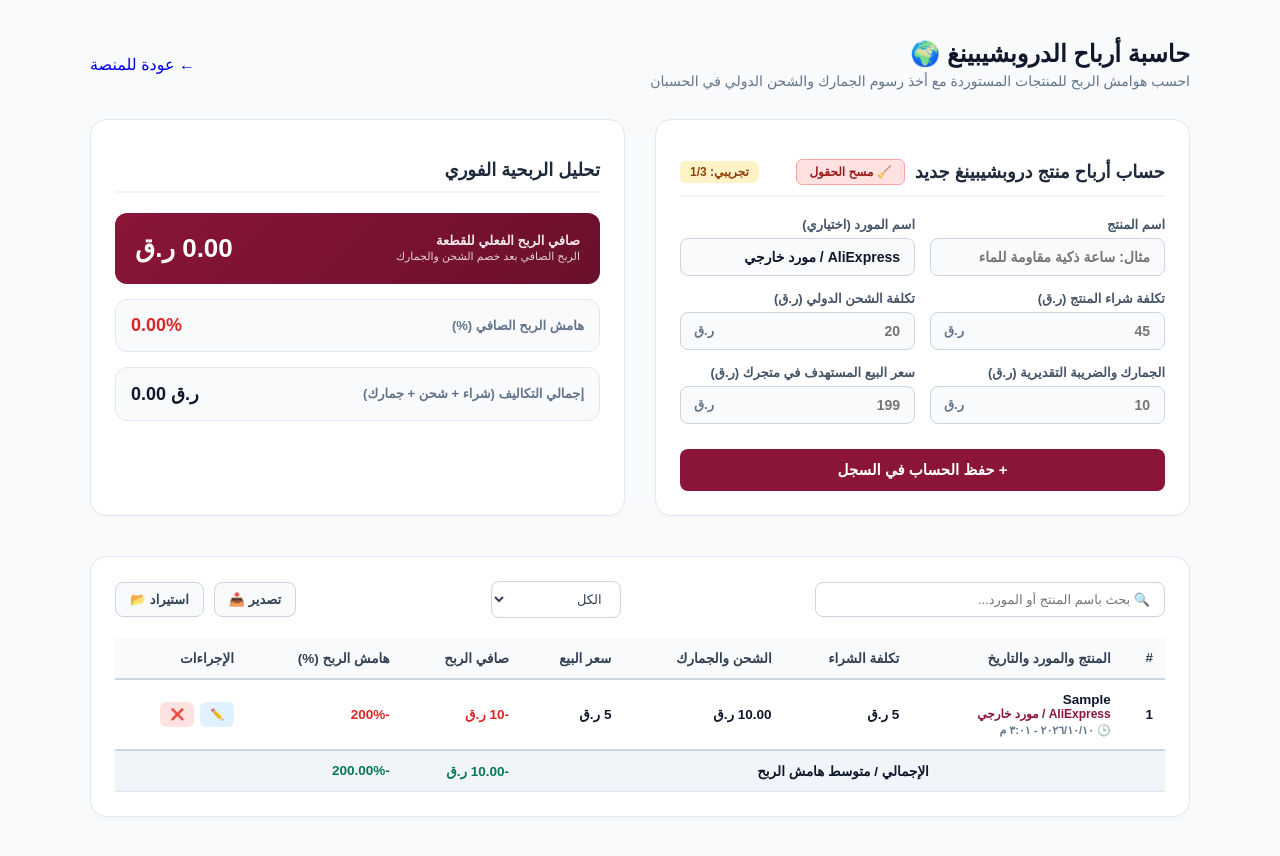
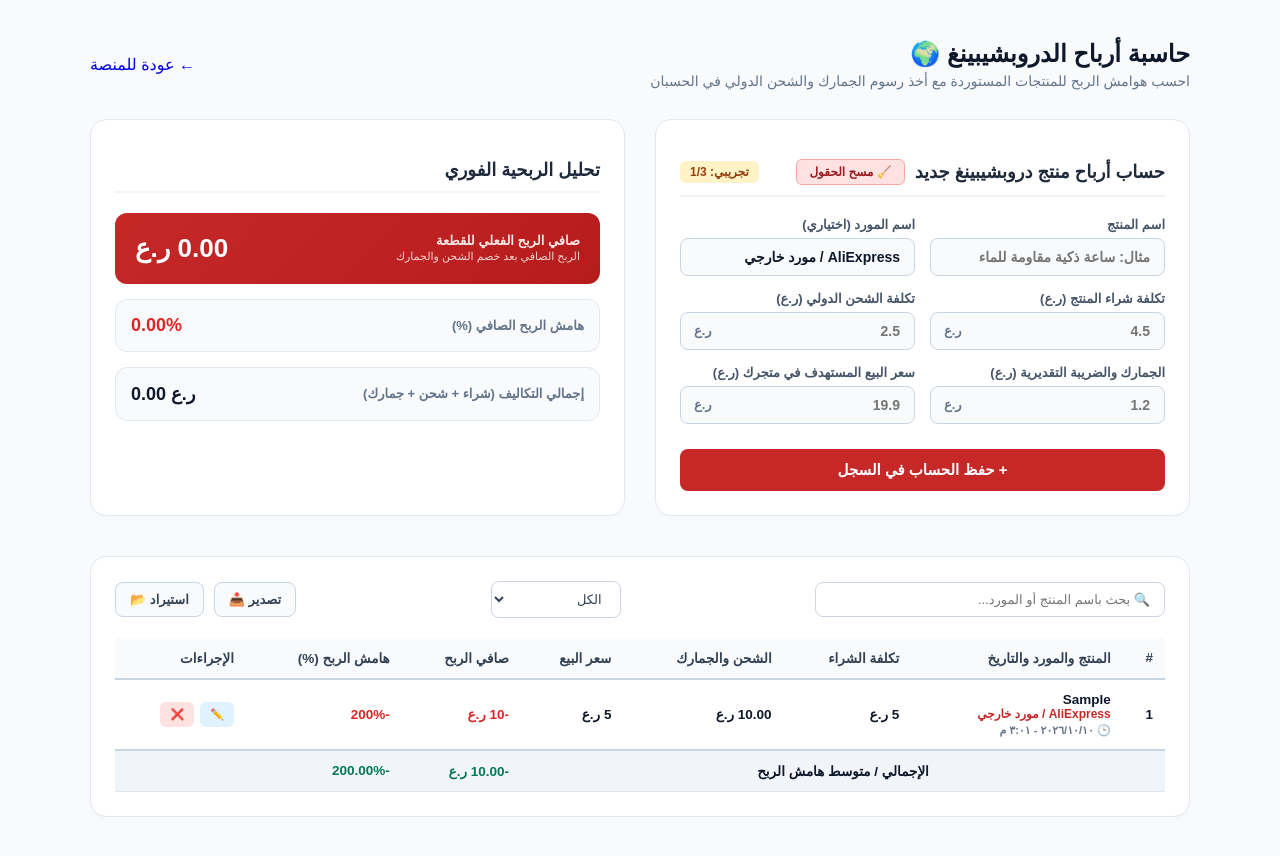
Before and after one commit to engaziasa-lang/engazia-app, a Next.js app: page /hub/om/dropshipping in a window 1280 px wide. Both pictures are taken after typing "Sample", "5", "5", "5", "5" into the empty fields and a click on the button "+ حفظ الحساب في السجل". Built offline with nearby package versions, Linux system fonts and the light colour scheme.

Commit message:
Update page.tsx

```diff
--- a/app/hub/om/dropshipping/page.tsx
+++ b/app/hub/om/dropshipping/page.tsx
@@ -14,10 +14,10 @@ interface DropshipItem {
   netProfit: number;
   profitMarginPercent: number;
   createdAt?: string;
-  timestamp?: number; // تمت الإضافة للفرز الزمني
+  timestamp?: number;
 }
 
-export default function DropshippingCalculatorQA() {
+export default function DropshippingCalculatorOM() {
   const [lang, setLang] = useState<'ar' | 'en'>('ar');
   const [productName, setProductName] = useState<string>('');
   const [supplierName, setSupplierName] = useState<string>('');
@@ -28,7 +28,7 @@ export default function DropshippingCalculatorQA() {
 
   const [items, setItems] = useState<DropshipItem[]>([]);
   const [searchQuery, setSearchQuery] = useState<string>('');
-  const [dateFilter, setDateFilter] = useState<string>('all'); // الفرز الزمني
+  const [dateFilter, setDateFilter] = useState<string>('all');
   const [editingId, setEditingId] = useState<string | null>(null);
 
   const [isClient, setIsClient] = useState(false);
@@ -38,22 +38,20 @@ export default function DropshippingCalculatorQA() {
 
   useEffect(() => {
     setIsClient(true);
-    setIsActivated(!!localStorage.getItem('merchant_license_key_qa'));
+    setIsActivated(!!localStorage.getItem('merchant_license_key_om'));
 
-    // قراءة اللغة من الصفحة الرئيسية
     const savedLang = localStorage.getItem('seerk_global_lang') as 'ar' | 'en';
     if (savedLang) {
       setLang(savedLang);
     }
 
-    // ضبط المورد الافتراضي حسب اللغة
     if (savedLang === 'en') {
       setSupplierName('AliExpress / External Supplier');
     } else {
       setSupplierName('AliExpress / مورد خارجي');
     }
 
-    const saved = localStorage.getItem('seerk_qa_dropshipping_items');
+    const saved = localStorage.getItem('seerk_om_dropshipping_items');
     if (saved) {
       try { setItems(JSON.parse(saved)); } catch (e) { }
     }
@@ -61,7 +59,7 @@ export default function DropshippingCalculatorQA() {
 
   const saveToLocalStorage = (newItems: DropshipItem[]) => {
     setItems(newItems);
-    localStorage.setItem('seerk_qa_dropshipping_items', JSON.stringify(newItems));
+    localStorage.setItem('seerk_om_dropshipping_items', JSON.stringify(newItems));
   };
 
   const cost = typeof productCost === 'number' ? productCost : 0;
@@ -73,7 +71,6 @@ export default function DropshippingCalculatorQA() {
   const netProfit = price - totalCost;
   const profitMarginPercent = price > 0 ? (netProfit / price) * 100 : 0;
 
-  // قاموس الترجمة الفوري
   const t = {
     ar: {
       back: '← عودة للمنصة',
@@ -91,7 +88,7 @@ export default function DropshippingCalculatorQA() {
       shippingCost: 'تكلفة الشحن الدولي',
       customs: 'الجمارك والضريبة التقديرية',
       sellPrice: 'سعر البيع المستهدف في متجرك',
-      currency: 'ر.ق',
+      currency: 'ر.ع',
       saveBtnNew: '+ حفظ الحساب في السجل',
       saveBtnEdit: '💾 حفظ التعديلات',
       analysisTitle: 'تحليل الربحية الفوري',
@@ -149,7 +146,7 @@ export default function DropshippingCalculatorQA() {
       shippingCost: 'International Shipping Cost',
       customs: 'Estimated Customs & VAT',
       sellPrice: 'Target Selling Price in Store',
-      currency: 'QAR',
+      currency: 'OMR',
       saveBtnNew: '+ Save to Log',
       saveBtnEdit: '💾 Save Changes',
       analysisTitle: 'Instant Profitability Analysis',
@@ -218,7 +215,7 @@ export default function DropshippingCalculatorQA() {
 
     const now = new Date();
     const timeOptions: Intl.DateTimeFormatOptions = { hour: 'numeric', minute: 'numeric', hour12: true };
-    const localeStr = lang === 'ar' ? 'ar-QA' : 'en-QA';
+    const localeStr = lang === 'ar' ? 'ar-OM' : 'en-OM';
     const formattedDate = `${now.toLocaleDateString(localeStr)} - ${now.toLocaleTimeString(localeStr, timeOptions)}`;
 
     if (editingId) {
@@ -252,7 +249,7 @@ export default function DropshippingCalculatorQA() {
         createdAt: formattedDate,
         timestamp: now.getTime()
       };
-      saveToLocalStorage([newItem, ...items]); // حفظ الجديد في الأعلى
+      saveToLocalStorage([newItem, ...items]);
       alert(text.alerts.saveSuccess);
     }
 
@@ -277,7 +274,6 @@ export default function DropshippingCalculatorQA() {
     }
   };
 
-  // فلترة النتائج بناءً على البحث والفرز الزمني
   const filteredItems = items.filter(item => {
     const matchesSearch = item.productName.toLowerCase().includes(searchQuery.toLowerCase()) ||
                           item.supplierName.toLowerCase().includes(searchQuery.toLowerCase());
@@ -299,7 +295,6 @@ export default function DropshippingCalculatorQA() {
     return matchesSearch && matchesDate;
   });
 
-  // تحديث المجاميع لتعكس البيانات المفلترة فقط
   const totalProfitSum = filteredItems.reduce((acc, curr) => acc + curr.netProfit, 0);
   const avgMargin = filteredItems.length > 0 ? filteredItems.reduce((acc, curr) => acc + curr.profitMarginPercent, 0) / filteredItems.length : 0;
 
@@ -374,7 +369,7 @@ export default function DropshippingCalculatorQA() {
     const url = URL.createObjectURL(blob);
     const link = document.createElement("a");
     link.setAttribute("href", url);
-    link.setAttribute("download", `enjazya_qa_dropshipping_profits_${dateFilter}.xls`);
+    link.setAttribute("download", `enjazya_om_dropshipping_profits_${dateFilter}.xls`);
     document.body.appendChild(link);
     link.click();
     document.body.removeChild(link);
@@ -433,14 +428,14 @@ export default function DropshippingCalculatorQA() {
         .input-wrapper { position: relative; display: flex; align-items: center; width: 100%; }
         .input-wrapper input { width: 100%; padding: 10px 14px; border: 1px solid #cbd5e1; border-radius: 8px; font-size: 14px; font-family: inherit; outline: none; background: #f8fafc; color: #0f172a; font-weight: 600; box-sizing: border-box; text-align: ${lang === 'ar' ? 'right' : 'left'}; }
         .input-wrapper input.with-currency { padding-${lang === 'ar' ? 'left' : 'right'}: 45px; }
-        .input-wrapper input:focus { border-color: #8A1538; background: #ffffff; }
+        .input-wrapper input:focus { border-color: #C62828; background: #ffffff; }
         .currency-tag { position: absolute; ${lang === 'ar' ? 'left: 14px;' : 'right: 14px;'} color: #64748b; font-weight: 800; font-size: 13px; pointer-events: none; }
 
-        .action-btn { background: #8A1538; color: #fff; border: none; width: 100%; padding: 12px; border-radius: 8px; font-weight: 900; font-size: 15px; cursor: pointer; transition: all 0.2s; font-family: inherit; margin-top: 10px; box-sizing: border-box; }
-        .action-btn:hover { background: #6A102B; }
+        .action-btn { background: #C62828; color: #fff; border: none; width: 100%; padding: 12px; border-radius: 8px; font-weight: 900; font-size: 15px; cursor: pointer; transition: all 0.2s; font-family: inherit; margin-top: 10px; box-sizing: border-box; }
+        .action-btn:hover { background: #B71C1C; }
 
         .result-box { background: #f8fafc; border-radius: 12px; padding: 15px; margin-bottom: 15px; display: flex; justify-content: space-between; align-items: center; border: 1px solid #e2e8f0; flex-wrap: wrap; gap: 10px; flex-direction: ${lang === 'ar' ? 'row' : 'row-reverse'}; text-align: ${lang === 'ar' ? 'right' : 'left'}; }
-        .result-box.primary { background: linear-gradient(135deg, #8A1538 0%, #6A102B 100%); color: #fff; border: none; padding: 20px; }
+        .result-box.primary { background: linear-gradient(135deg, #C62828 0%, #B71C1C 100%); color: #fff; border: none; padding: 20px; }
         .result-label { font-size: 13px; font-weight: 700; color: #64748b; }
         .primary .result-label { color: #ffffff; opacity: 0.9; }
         .result-value { font-size: 18px; font-weight: 900; color: #0f172a; direction: ltr; }
@@ -450,14 +445,14 @@ export default function DropshippingCalculatorQA() {
         .table-toolbar { display: flex; justify-content: space-between; align-items: center; margin-bottom: 20px; flex-wrap: wrap; gap: 15px; flex-direction: ${lang === 'ar' ? 'row' : 'row-reverse'}; }
 
         .search-input { padding: 9px 14px; border: 1px solid #cbd5e1; border-radius: 8px; font-family: inherit; font-size: 13px; outline: none; flex-grow: 1; max-width: 350px; box-sizing: border-box; text-align: ${lang === 'ar' ? 'right' : 'left'}; }
-        .search-input:focus { border-color: #8A1538; }
+        .search-input:focus { border-color: #C62828; }
 
         .filter-select { padding: 9px 14px; border: 1px solid #cbd5e1; border-radius: 8px; font-family: inherit; font-size: 13px; outline: none; background: #fff; color: #334155; cursor: pointer; min-width: 130px; }
-        .filter-select:focus { border-color: #8A1538; }
+        .filter-select:focus { border-color: #C62828; }
 
         .table-btns { display: flex; gap: 10px; flex-wrap: wrap; }
         .t-btn { padding: 9px 14px; border-radius: 8px; font-weight: 700; font-size: 13px; cursor: pointer; border: 1px solid #cbd5e1; background: #f8fafc; color: #334155; font-family: inherit; display: flex; align-items: center; justify-content: center; gap: 6px; }
-        .t-btn:hover { background: #f1f5f9; border-color: #8A1538; color: #8A1538; }
+        .t-btn:hover { background: #f1f5f9; border-color: #C62828; color: #C62828; }
 
         .table-responsive { overflow-x: auto; -webkit-overflow-scrolling: touch; width: 100%; }
         .data-table { width: 100%; border-collapse: collapse; font-size: 13.5px; min-width: 900px; }
@@ -477,7 +472,7 @@ export default function DropshippingCalculatorQA() {
           <h1>{text.title}</h1>
           <p>{text.desc}</p>
         </div>
-        <Link href="/hub/qa" className="back-btn">
+        <Link href="/hub/om" className="back-btn">
           {text.back}
         </Link>
       </div>
@@ -514,14 +509,14 @@ export default function DropshippingCalculatorQA() {
               <div className="input-group">
                 <label>{text.prodCost} ({text.currency})</label>
                 <div className="input-wrapper">
-                  <input className="with-currency" type="number" step="0.01" min="0" value={productCost === '' ? '' : productCost} onChange={(e) => setProductCost(e.target.value === '' ? '' : Number(e.target.value))} placeholder="45" required />
+                  <input className="with-currency" type="number" step="0.01" min="0" value={productCost === '' ? '' : productCost} onChange={(e) => setProductCost(e.target.value === '' ? '' : Number(e.target.value))} placeholder="4.5" required />
                   <span className="currency-tag">{text.currency}</span>
                 </div>
               </div>
               <div className="input-group">
                 <label>{text.shippingCost} ({text.currency})</label>
                 <div className="input-wrapper">
-                  <input className="with-currency" type="number" step="0.01" min="0" value={shippingCost === '' ? '' : shippingCost} onChange={(e) => setShippingCost(e.target.value === '' ? '' : Number(e.target.value))} placeholder="20" required />
+                  <input className="with-currency" type="number" step="0.01" min="0" value={shippingCost === '' ? '' : shippingCost} onChange={(e) => setShippingCost(e.target.value === '' ? '' : Number(e.target.value))} placeholder="2.5" required />
                   <span className="currency-tag">{text.currency}</span>
                 </div>
               </div>
@@ -531,14 +526,14 @@ export default function DropshippingCalculatorQA() {
               <div className="input-group">
                 <label>{text.customs} ({text.currency})</label>
                 <div className="input-wrapper">
-                  <input className="with-currency" type="number" step="0.01" min="0" value={customsAndVat === '' ? '' : customsAndVat} onChange={(e) => setCustomsAndVat(e.target.value === '' ? '' : Number(e.target.value))} placeholder="10" required />
+                  <input className="with-currency" type="number" step="0.01" min="0" value={customsAndVat === '' ? '' : customsAndVat} onChange={(e) => setCustomsAndVat(e.target.value === '' ? '' : Number(e.target.value))} placeholder="1.2" required />
                   <span className="currency-tag">{text.currency}</span>
                 </div>
               </div>
               <div className="input-group">
                 <label>{text.sellPrice} ({text.currency})</label>
                 <div className="input-wrapper">
-                  <input className="with-currency" type="number" step="0.01" min="0" value={sellingPrice === '' ? '' : sellingPrice} onChange={(e) => setSellingPrice(e.target.value === '' ? '' : Number(e.target.value))} placeholder="199" required />
+                  <input className="with-currency" type="number" step="0.01" min="0" value={sellingPrice === '' ? '' : sellingPrice} onChange={(e) => setSellingPrice(e.target.value === '' ? '' : Number(e.target.value))} placeholder="19.9" required />
                   <span className="currency-tag">{text.currency}</span>
                 </div>
               </div>
@@ -636,7 +631,7 @@ export default function DropshippingCalculatorQA() {
                     <td>{idx + 1}</td>
                     <td>
                       <div style={{ fontWeight: 900, color: '#0f172a' }}>{item.productName}</div>
-                      <div style={{ fontSize: '12px', color: '#8A1538', fontWeight: 700 }}>{item.supplierName}</div>
+                      <div style={{ fontSize: '12px', color: '#C62828', fontWeight: 700 }}>{item.supplierName}</div>
                       {item.createdAt && <div style={{ fontSize: '11px', color: '#64748b', marginTop: '3px', fontWeight: 600 }}>🕒 {item.createdAt}</div>}
                     </td>
                     <td>{item.productCost} {text.currency}</td>
```
